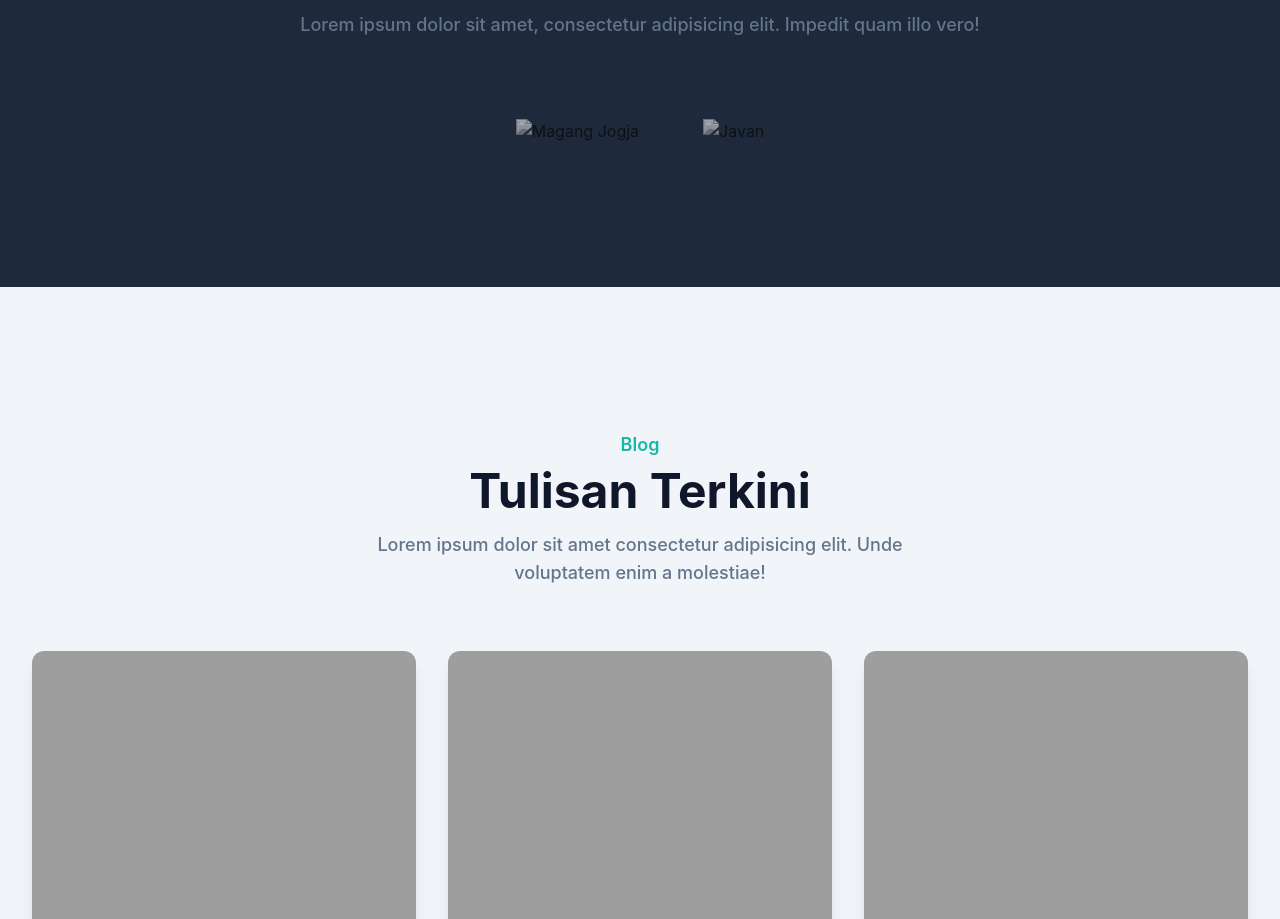
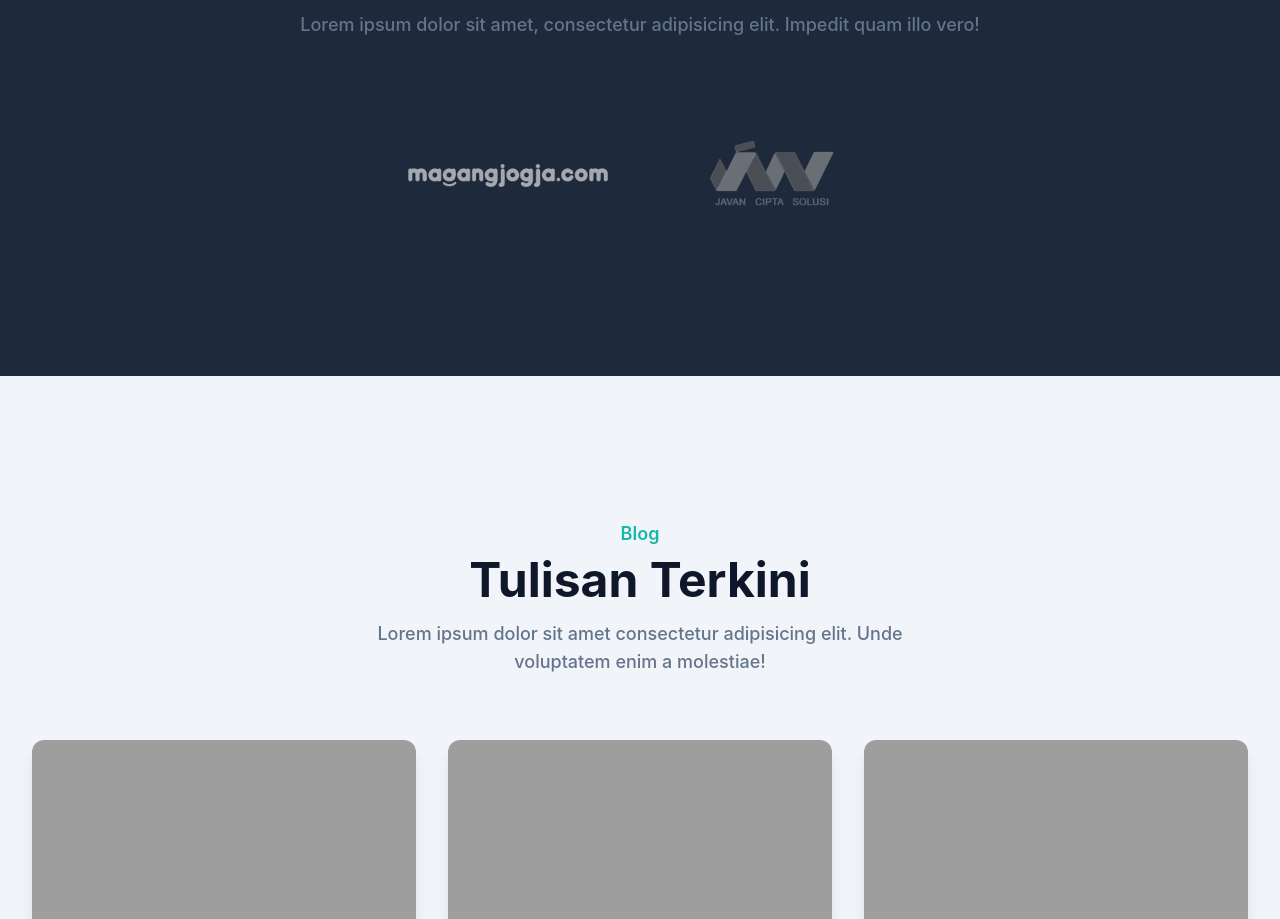
Before and after one commit to GamalielWP/html-css_portfolio-tailwind, a website: page index.html in a window 1280 px wide. Shown: the part 2804-3723 px from the top of the page. Drawn offline with Linux system fonts and the light colour scheme; the site is published under a folder, as on GitHub Pages, so addresses that start at the root find nothing.

Commit message:
Fix url error

```diff
--- a/index.html
+++ b/index.html
@@ -216,11 +216,11 @@
                 <div class="flex flex-wrap items-center justify-center">
                     <a href="#"
                         class="max-w-[200px] mx-4 py-4 grayscale opacity-60 transition hover:grayscale-0 hover:opacity-100 duration-500 lg:mx-6 xl:mx-8">
-                        <img src="/dist/img/experience/magangjogja.png" alt="Magang Jogja">
+                        <img src="dist/img/experience/magangjogja.png" alt="Magang Jogja">
                     </a>
                     <a href="#"
                         class="max-w-[200px] mx-4 py-4 grayscale opacity-60 transition hover:grayscale-0 hover:opacity-100 duration-500 lg:mx-6 xl:mx-8">
-                        <img src="/dist/img/experience/javan.png" alt="Javan">
+                        <img src="dist/img/experience/javan.png" alt="Javan">
                     </a>
                 </div>
             </div>
```
